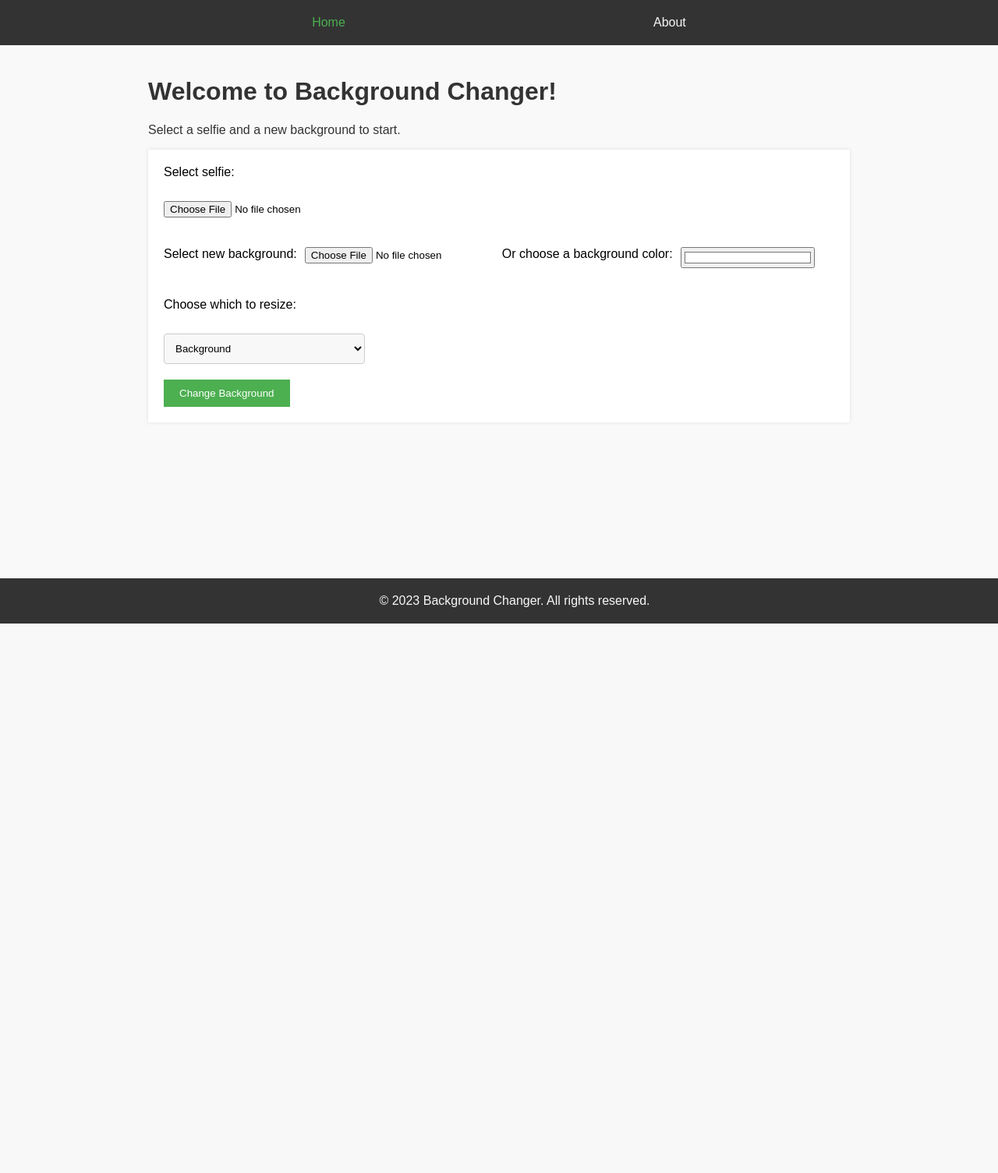
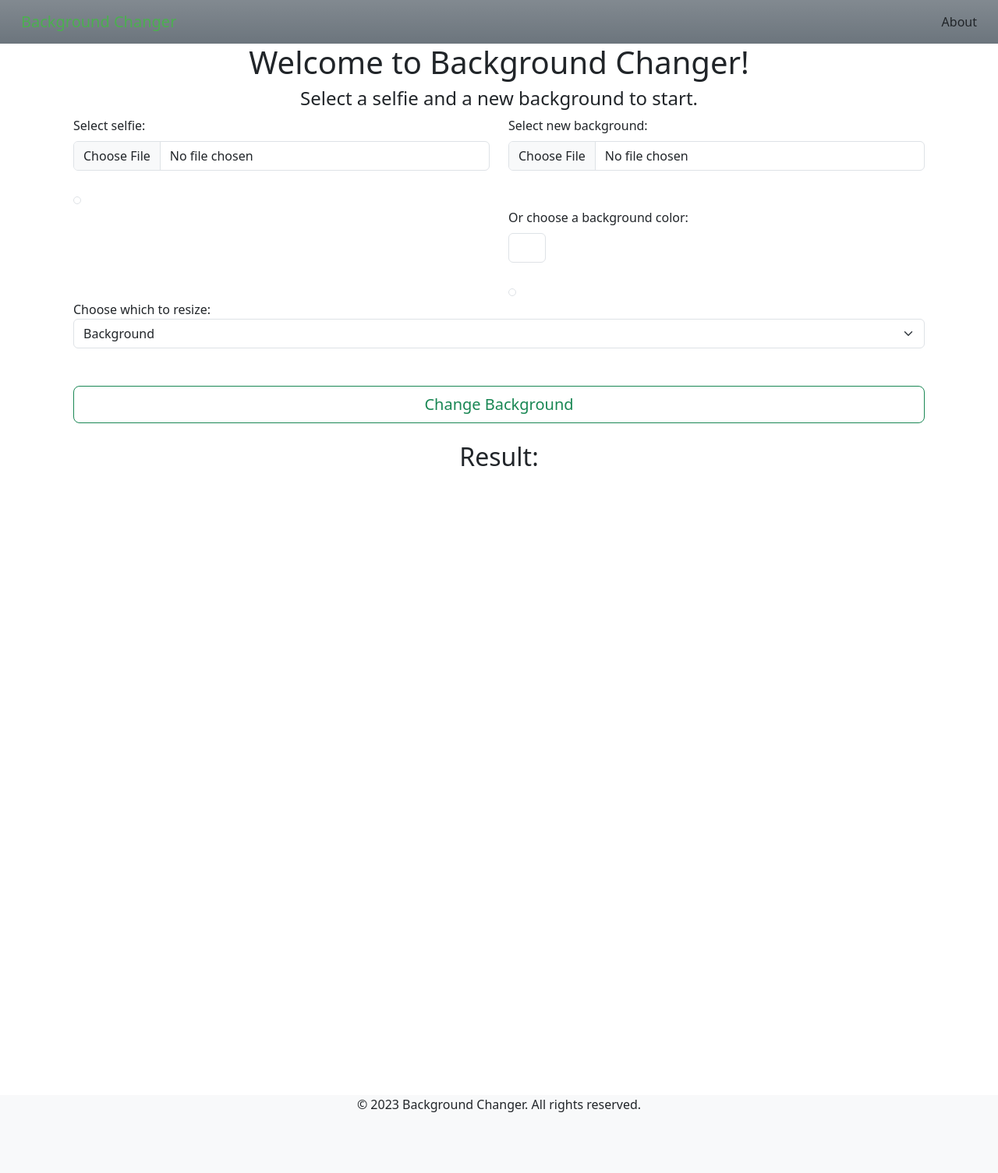
Before and after one commit to rati97/Background_Changer, a Flask app: page / in a window 1280 px wide. Shown: the whole page at 78% size. Before the commit the page ends 800 px from the top, so only its background shows below. Run offline with Flask 3, Linux system fonts and the light colour scheme.

Commit message:
Add bootstrap styles

```diff
--- a/static/styles/main.css
+++ b/static/styles/main.css
@@ -1,15 +1,5 @@
 body {
-    font-family: Arial, sans-serif;
-    margin: 0;
-    padding: 0;
     background: #f9f9f9;
-}
-
-nav {
-    display: flex;
-    justify-content: space-evenly;
-    padding: 20px;
-    background-color: #333;
 }
 
 nav a {
@@ -22,75 +12,6 @@ nav a.active {
     color: #4caf50;
 }
 
-.container {
-    max-width: 900px;
-    margin: 0 auto;
-    padding: 20px;
-}
-
-h1, h2, h3, h4, h5, h6, p {
-    color: #333;
-}
-
-form {
-    background: #fff;
-    padding: 20px;
-    margin-bottom: 20px;
-    box-shadow: 0px 0px 5px rgba(0, 0, 0, 0.1);
-}
-
-form label {
-    display: block;
-    margin-bottom: 10px;
-    margin-right: 10px;
-}
-
-form input[type="file"] {
-    margin-bottom: 20px;
-}
-
-form input[type="submit"] {
-    background-color: #4caf50;
-    color: white;
-    padding: 10px 20px;
-    border: none;
-    cursor: pointer;
-}
-
-form input[type="submit"]:hover {
-    background-color: #45a049;
-}
-
-form input[type="color"] {
-    display: block;
-    width: 20%;
-    margin-bottom: 20px;
-}
-
-form .background-selection {
-    display: flex;
-    justify-content: flex-start;
-}
-
-/* Styles for the dropdown options */
-select {
-    width: 30%;
-    padding: 10px;
-    border: 1px solid #ccc;
-    border-radius: 4px;
-    background-color: #f8f8f8;
-    margin-bottom: 20px;
-}
-
-select:focus {
-    outline: none;
-    border-color: #4caf50;
-}
-
-select option {
-    padding: 10px;
-}
-
 /* style for result image */
 #result-image {
     max-width: 100%;
@@ -100,18 +21,17 @@ select option {
     margin-top: 20px;
 }
 
+/* styles for submit button */
+#submit-button {
+    width: 100%;
+}
+
 /* styles for footer */
 footer {
-    background-color: #333;
-    text-align: center;
-    padding: 20px;
-    position: fixed;
+    position: static;
     left: 0;
     bottom: 0;
     width: 100%;
+    height: 100px;
+    margin-top: 800px;
 }
-
-footer p {
-    margin: 0;
-    color: #f8f8f8;
-}
--- a/templates/base.html
+++ b/templates/base.html
@@ -5,22 +5,33 @@
     <meta charset="UTF-8">
     <title>{% block title %}{% endblock %} | Background Changer</title>
     <link rel="stylesheet" href="{{ url_for('static', filename='styles/main.css') }}">
+    <link href="https://cdn.jsdelivr.net/npm/bootstrap@5.3.0/dist/css/bootstrap.min.css" rel="stylesheet" integrity="sha384-9ndCyUaIbzAi2FUVXJi0CjmCapSmO7SnpJef0486qhLnuZ2cdeRhO02iuK6FUUVM" crossorigin="anonymous">
 </head>
 
 <body>
-    <nav>
-        <a href="/" {% if request.endpoint == "index" %}class="active"{% endif %}>Home</a>
-        <a href="/about" {% if request.endpoint == "about" %}class="active"{% endif %}>About</a>
+    <nav class="navbar navbar-expand-lg bg-secondary bg-gradient">
+        <div class="container-fluid">
+            <a href="/" {% if request.endpoint == "index" %}
+            class="navbar-brand active"
+            {% else %}
+            class="navbar-brand"{% endif %}>Background Changer</a>
+            <a href="/about" {% if request.endpoint == "about" %}
+            class="nav-link active"
+            {% else %}
+            class="nav-link"
+            {% endif %}>About</a>
+        </div>
     </nav>
 
     <div class="container">
         {% block content %}{% endblock %}
     </div>
 
-    <footer>
+    <footer class="bg-light text-center">
         <p>&copy; 2023 Background Changer. All rights reserved.</p>
     </footer>
 <script src="{{url_for('static', filename='javascript/script.js')}}"></script>
+<script src="https://cdn.jsdelivr.net/npm/bootstrap@5.3.0/dist/js/bootstrap.bundle.min.js" integrity="sha384-geWF76RCwLtnZ8qwWowPQNguL3RmwHVBC9FhGdlKrxdiJJigb/j/68SIy3Te4Bkz" crossorigin="anonymous"></script>
 </body>
 
 </html>
--- a/templates/index.html
+++ b/templates/index.html
@@ -5,33 +5,37 @@ Home
 {% endblock %}
 
 {% block content %}
-<h1>Welcome to Background Changer!</h1>
+<h1 class="text-center">Welcome to Background Changer!</h1>
 
-<p>Select a selfie and a new background to start.</p>
+<h4 class="text-center">Select a selfie and a new background to start.</h4>
 
-<form id="change-background-form" enctype="multipart/form-data">
-    <label for="selfie">Select selfie:</label><br>
-    <input type="file" id="selfie" name="selfie" accept="image/*" onchange="loadImage(event, 'selfie-preview')"><br>
-    <img id="selfie-preview" style="max-width: 400px; max-height: 200px;"><br>
-
-    <div class="background-selection">
-        <label for="background">Select new background:</label><br>
-        <input type="file" id="background" name="background" accept="image/*" onchange="loadImage(event, 'background-preview')"><br>
-        <br>
-
-        <label for="bg-color">Or choose a background color:</label><br>
-        <input type="color" id="bg-color" name="bg_color" value="#ffffff"><br>
+<form id="change-background-form" class="container" enctype="multipart/form-data">
+    <div class="row">
+        <div class="col-12 col-lg-6">
+            <label for="selfie" class="form-label">Select selfie:</label><br>
+            <input class="form-control" type="file" id="selfie" name="selfie" accept="image/*" onchange="loadImage(event, 'selfie-preview')"><br>
+            <img  class="img-thumbnail" id="selfie-preview" style="max-width: 400px; max-height: 200px;"><br>
+        </div>
+        <div class="col-12 col-lg-6">
+            <label class="form-label" for="background">Select new background:</label><br>
+            <input class="form-control" type="file" id="background" name="background" accept="image/*" onchange="loadImage(event, 'background-preview')"><br>
+            <br>
+            <label for="bg-color" class="form-label">Or choose a background color:</label><br>
+            <input class="form-control form-control-color" type="color" id="bg-color" name="bg_color" value="#ffffff"><br>
+            <img class="img-thumbnail" id="background-preview" style="max-width: 400px; max-height: 200px;">
+        </div>
     </div>
-    <img id="background-preview" style="max-width: 400px; max-height: 200px;">
 
     <label for="resize-option">Choose which to resize:</label><br>
-    <select id="resize-option" name="resize_option">
+    <select id="resize-option" class="form-select" name="resize_option">
         <option value="background">Background</option>
         <option value="selfie">Selfie</option>
-    </select><br>
+    </select><br/><br/>
 
-    <input type="submit" value="Change Background">
+    <input type="submit" class="btn btn-outline-success btn-lg" id="submit-button" value="Change Background">
+    <br/><br/>
+    <h2 class="text-center">Result:</h2>
     <div class="submit-url" id="{{ url_for('change_background') }}" style="display:none"></div>
-    <img id="result-image" src="" alt="Result image" style="display:none">
+    <img class="img-fluid" id="result-image" src="" alt="Result image" style="display:none">
 </form>
 {% endblock %}
```
